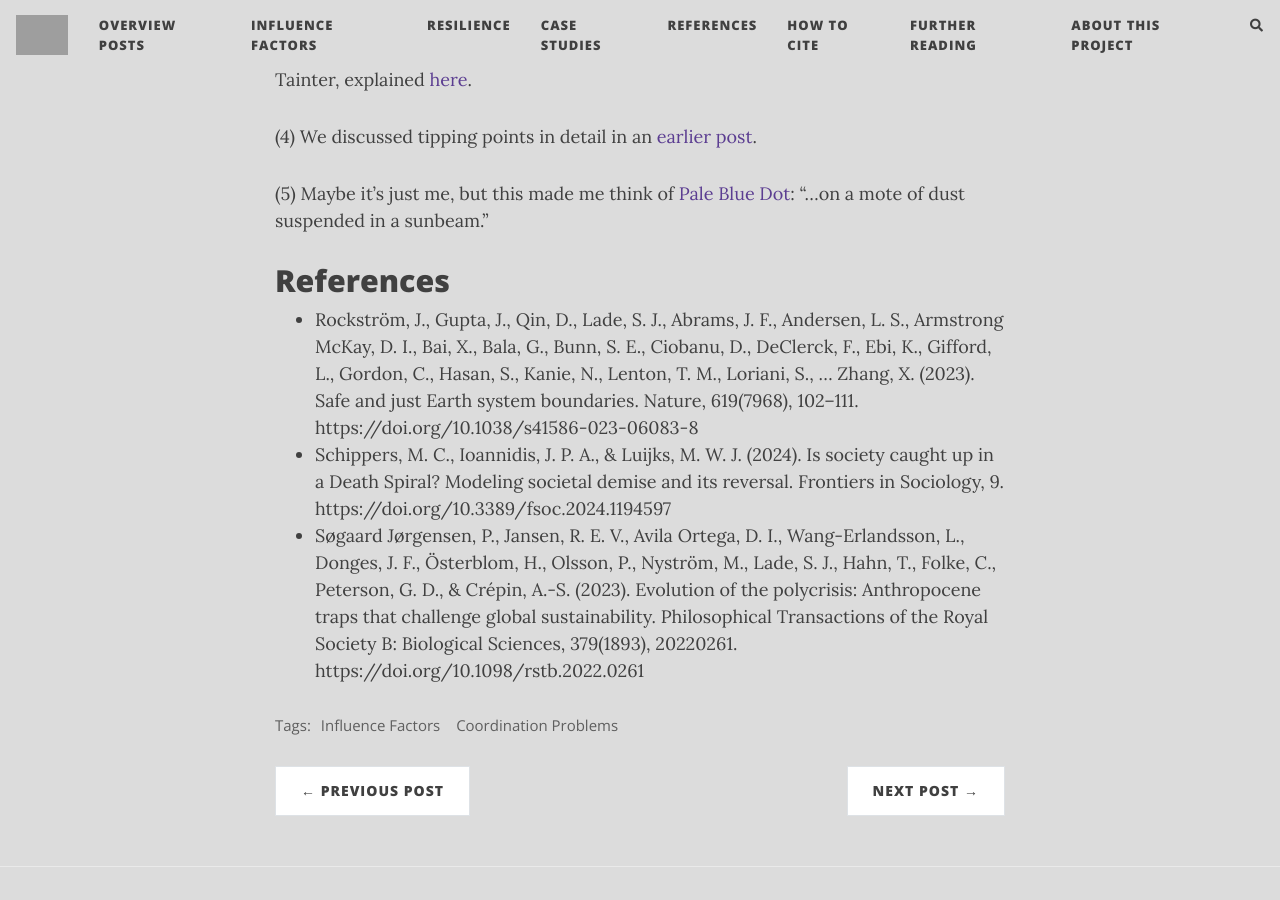
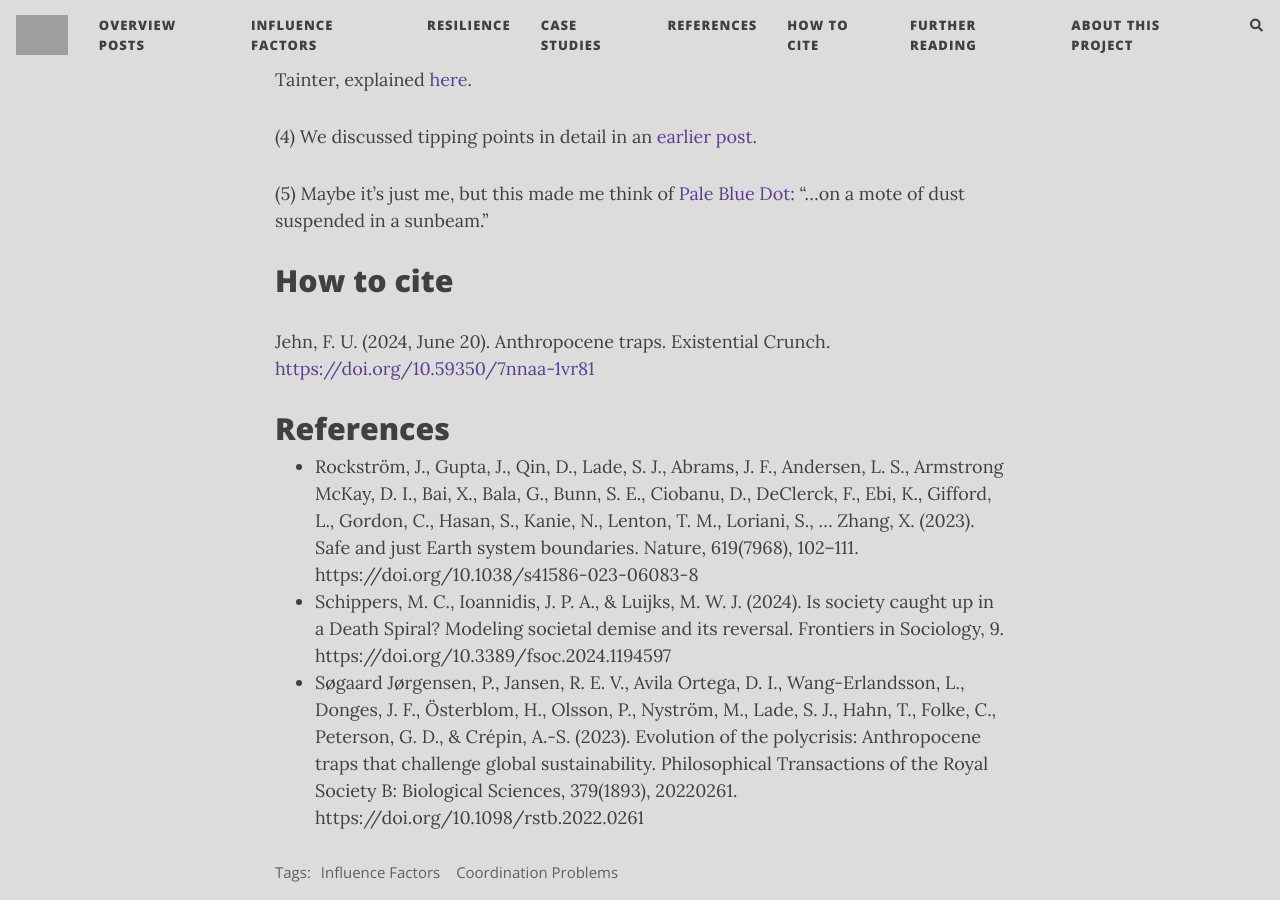
Before and after one commit to florianjehn/Societal_Collapse, a Jekyll site: the page built from _posts/2024-06-20-anthropocene_traps.md, in a window 1280 px wide and 900 px high, scrolled down 8301 px. Built offline with Jekyll 4.4.1, drawn with Linux system fonts in a browser that asks for light colours; nearby versions of some CDN libraries; comment, search, counter and statistics services are not loaded; grey boxes are pictures that could not be loaded.

Commit message:
Updating how to cite

```diff
--- a/_posts/2024-06-20-anthropocene_traps.md
+++ b/_posts/2024-06-20-anthropocene_traps.md
@@ -107,6 +107,10 @@ Another other recent paper by Rockström et al. (2023) makes additional suggesti
 
 (5) Maybe it’s just me, but this made me think of [Pale Blue Dot](https://www.planetary.org/worlds/pale-blue-dot): “...on a mote of dust suspended in a sunbeam.”
 
+# How to cite
+
+Jehn, F. U. (2024, June 20). Anthropocene traps. Existential Crunch. [https://doi.org/10.59350/7nnaa-1vr81](https://doi.org/10.59350/7nnaa-1vr819)
+
 
 # References
 
```
Also changed, not shown: _posts/2024-07-26-democratic_resilience.md (+5 -0 lines).
